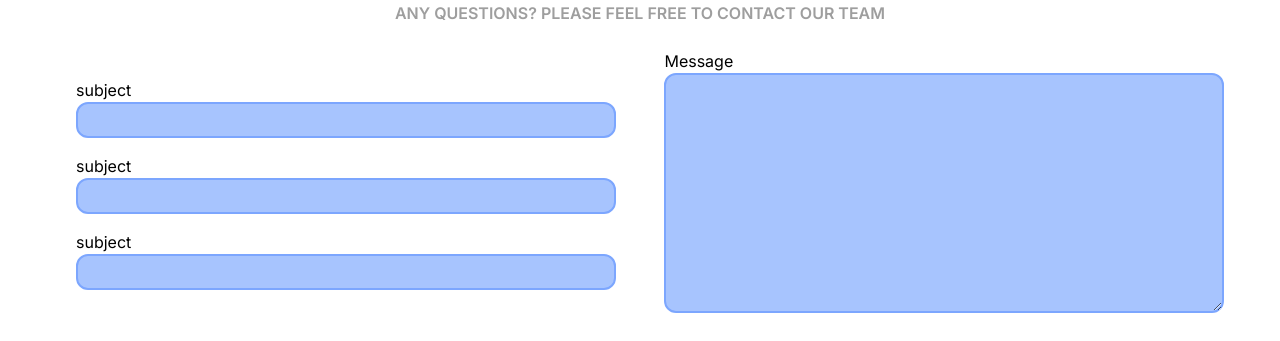
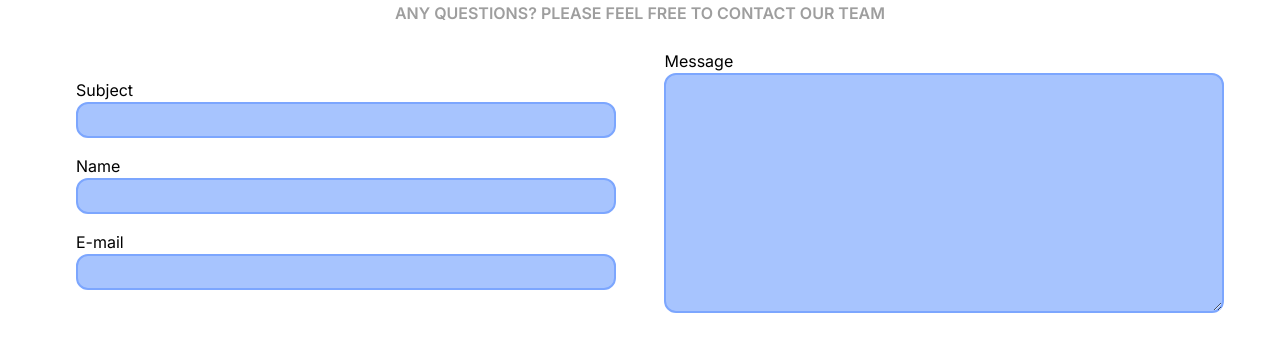
Before and after one commit to mr3nz1/matadors-medica-back-office, a Next.js app: page / in a window 1280 px wide. Shown: the part 1295-1636 px from the top of the page. Built offline with nearby package versions, Linux system fonts and the light colour scheme.

Commit message:
fix:changes the label of contact page

```diff
--- a/src/app/pages/Contact.tsx
+++ b/src/app/pages/Contact.tsx
@@ -13,21 +13,21 @@ function Contact() {
           <div className="flex items-center gap-7 justify-center w-full">
             <div className="flex flex-col p-5 w-full justify-between">
               <label htmlFor="name" className="py-2 flex flex-col">
-                subject
+                Subject
                 <input
                   type="text"
                   className="p-1 rounded-xl border-2 border-[#7CA6FE] bg-[#A7C4FE]"
                 />
               </label>
               <label htmlFor="name" className="py-2 flex flex-col">
-                subject
+               Name
                 <input
                   type="text"
                   className="p-1 rounded-xl border-2 border-[#7CA6FE] bg-[#A7C4FE]"
                 />
               </label>
               <label htmlFor="name" className="py-2 flex flex-col">
-                subject
+               E-mail
                 <input
                   type="text"
                   className="p-1 rounded-xl border-2 border-[#7CA6FE] bg-[#A7C4FE]"
```
